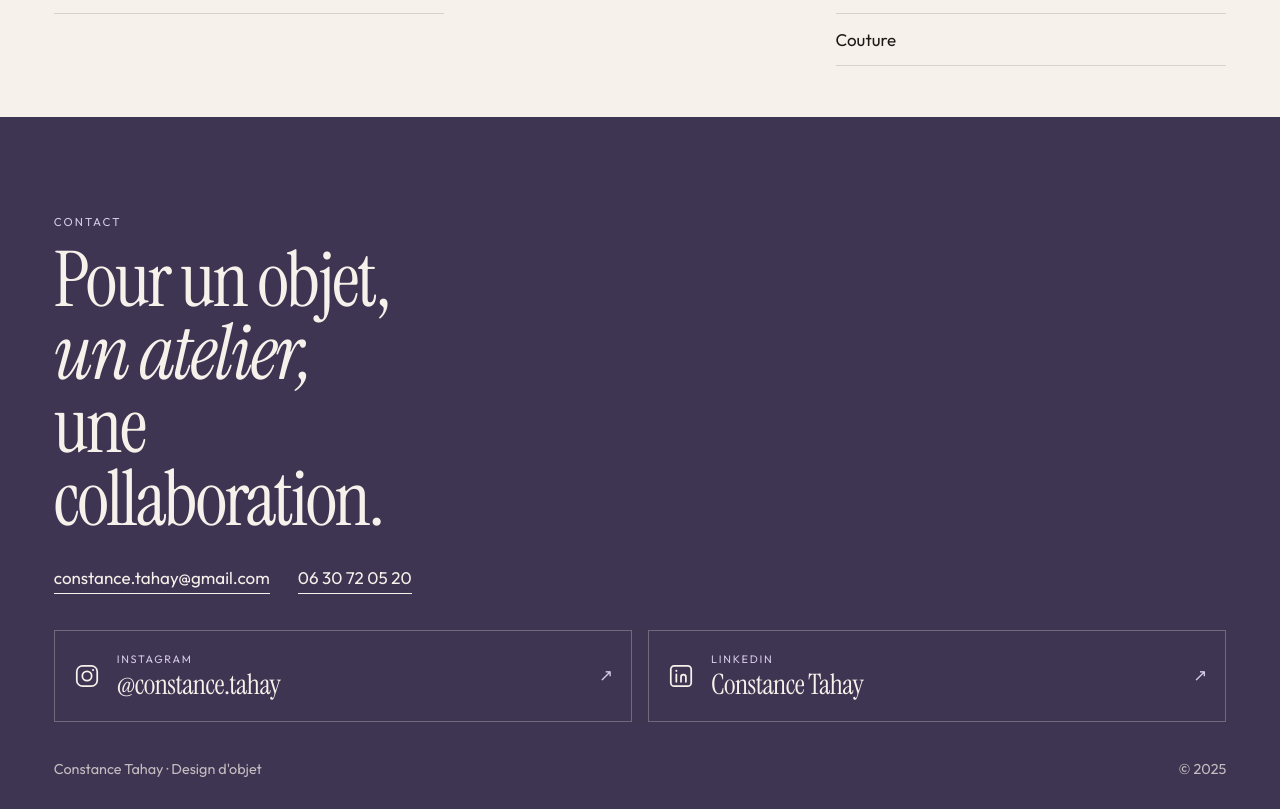
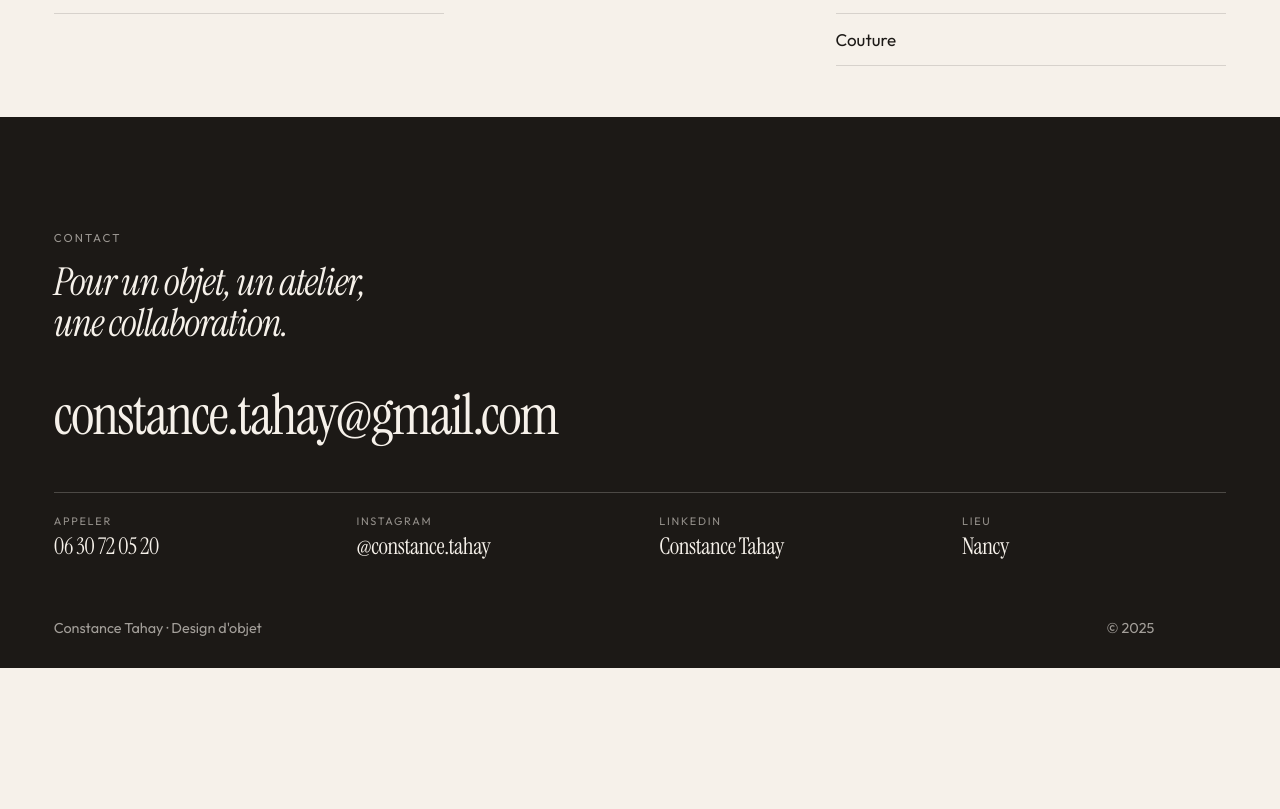
Before and after one commit to Silenixx/constance-portfolio, a React (Vite) app: page / in a window 1280 px wide. Shown: the part 7090-7899 px from the top of the page. After the commit the page ends 7758 px from the top, so only its background shows below. Built offline with nearby package versions, Linux system fonts and the light colour scheme.

Commit message:
Refactor Contact component to streamline contact methods and improve styling; replace social media icons with text links, update layout for better readability, and enhance CSS for a modern look.

```diff
--- a/src/components/Contact/Contact.jsx
+++ b/src/components/Contact/Contact.jsx
@@ -1,38 +1,19 @@
 import styles from "./Contact.module.css";
 import { site } from "../../data/site.js";
 
-function InstagramIcon() {
-  return (
-    <svg viewBox="0 0 24 24" aria-hidden="true">
-      <rect x="3.25" y="3.25" width="17.5" height="17.5" rx="5" />
-      <circle cx="12" cy="12" r="4" />
-      <circle cx="17.2" cy="6.8" r="0.9" fill="currentColor" stroke="none" />
-    </svg>
-  );
-}
-
-function LinkedInIcon() {
-  return (
-    <svg viewBox="0 0 24 24" aria-hidden="true">
-      <rect x="3.25" y="3.25" width="17.5" height="17.5" rx="3" />
-      <circle cx="8" cy="7.6" r="0.9" fill="currentColor" stroke="none" />
-      <path d="M8 10.5V17M12 17v-4a2.1 2.1 0 0 1 4.2 0V17" />
-    </svg>
-  );
-}
-
-const socials = [
+const ways = [
+  { label: "Appeler", value: site.phone, href: `tel:${site.phoneHref}` },
   {
-    name: "Instagram",
-    handle: site.instagramHandle,
+    label: "Instagram",
+    value: site.instagramHandle,
     href: site.instagram,
-    icon: <InstagramIcon />,
+    external: true,
   },
   {
-    name: "LinkedIn",
-    handle: site.linkedinHandle,
+    label: "LinkedIn",
+    value: site.linkedinHandle,
     href: site.linkedin,
-    icon: <LinkedInIcon />,
+    external: true,
   },
 ];
 
@@ -40,32 +21,30 @@ export function Contact() {
   return (
     <footer className={styles.footer} id="contact">
       <p className={styles.kicker}>Contact</p>
-      <h2>
-        Pour un objet,
-        <br />
-        <em>un atelier,</em>
-        <br />
-        une collaboration.
-      </h2>
-      <div className={styles.reach}>
-        <a href={`mailto:${site.email}`}>{site.email}</a>
-        <a href={`tel:${site.phoneHref}`}>{site.phone}</a>
-      </div>
-      <ul className={styles.social}>
-        {socials.map((item) => (
-          <li key={item.name}>
-            <a href={item.href} target="_blank" rel="noreferrer noopener">
-              {item.icon}
-              <span>
-                <span className={styles.network}>{item.name}</span>
-                <span className={styles.handle}>{item.handle}</span>
-              </span>
-              <span className={styles.arrow} aria-hidden="true">
-                ↗
-              </span>
+      <h2>Pour un objet, un atelier, une collaboration.</h2>
+      <a className={styles.mail} href={`mailto:${site.email}`}>
+        {site.email}
+      </a>
+      <ul className={styles.ways}>
+        {ways.map((item) => (
+          <li key={item.label}>
+            <a
+              href={item.href}
+              {...(item.external
+                ? { target: "_blank", rel: "noreferrer noopener" }
+                : {})}
+            >
+              <span>{item.label}</span>
+              {item.value}
             </a>
           </li>
         ))}
+        <li>
+          <p>
+            <span>Lieu</span>
+            {site.place}
+          </p>
+        </li>
       </ul>
       <div className={styles.meta}>
         <p>
--- a/src/components/Contact/Contact.module.css
+++ b/src/components/Contact/Contact.module.css
@@ -1,9 +1,7 @@
 .footer {
-  margin-top: 0;
-  padding: clamp(56px, 8vw, 96px) var(--pad) 28px;
-  background: var(--plum);
+  padding: clamp(64px, 9vw, 112px) var(--pad) 28px;
+  background: var(--ink);
   color: var(--paper);
-  border-top: 0;
   scroll-margin-top: 88px;
 }
 
@@ -11,108 +9,77 @@
   font-size: 0.72rem;
   letter-spacing: 0.18em;
   text-transform: uppercase;
-  color: var(--lilac);
+  color: rgba(246, 241, 234, 0.58);
 }
 
 .footer h2 {
-  margin-top: 12px;
-  max-width: 12ch;
+  margin-top: 14px;
+  max-width: 18ch;
   font-family: var(--serif);
+  font-style: italic;
   font-weight: 400;
-  font-size: clamp(2.8rem, 6vw, 5.4rem);
-  line-height: 0.95;
+  font-size: clamp(1.7rem, 3vw, 2.5rem);
+  line-height: 1.08;
   letter-spacing: -0.03em;
 }
 
-.footer h2 em { font-style: italic; }
-
-.reach {
-  display: flex;
-  flex-wrap: wrap;
-  gap: 10px 28px;
-  margin-top: 28px;
+.mail {
+  display: inline-block;
+  margin-top: 40px;
+  max-width: 100%;
+  font-family: var(--serif);
+  font-size: clamp(1.7rem, 4.4vw, 3.8rem);
+  line-height: 1.05;
+  letter-spacing: -0.03em;
+  overflow-wrap: anywhere;
 }
 
-.reach a {
-  padding-bottom: 2px;
-  border-bottom: 1px solid var(--paper);
+.mail:hover { color: var(--ochre-wash); }
+
+.ways {
+  display: grid;
+  grid-template-columns: repeat(4, minmax(0, 1fr));
+  gap: clamp(18px, 3vw, 40px);
+  margin-top: 48px;
+  padding-top: 22px;
+  border-top: 1px solid rgba(246, 241, 234, 0.22);
 }
 
-.reach a:hover { color: var(--lilac); }
-
-.social {
-  display: grid;
-  grid-template-columns: 1fr 1fr;
-  gap: 16px;
-  margin-top: 36px;
-}
-
-.social a {
-  display: grid;
-  grid-template-columns: auto minmax(0, 1fr) auto;
-  align-items: center;
-  gap: 16px;
-  min-height: 92px;
-  padding: 16px 18px;
-  border: 1px solid rgba(246, 241, 234, 0.28);
-  transition: border-color 0.25s ease, background 0.25s ease;
-}
-
-.social a:hover {
-  border-color: var(--lilac);
-  background: rgba(246, 241, 234, 0.06);
-}
-
-.social svg {
-  width: 28px;
-  height: 28px;
-  fill: none;
-  stroke: currentColor;
-  stroke-width: 1.5;
-  stroke-linecap: round;
-  stroke-linejoin: round;
-}
-
-.network {
+.ways span {
   display: block;
+  margin-bottom: 6px;
+  font-family: var(--sans);
   font-size: 0.68rem;
   letter-spacing: 0.16em;
   text-transform: uppercase;
-  color: var(--lilac);
+  color: rgba(246, 241, 234, 0.55);
 }
 
-.handle {
-  display: block;
-  margin-top: 2px;
+.ways a,
+.ways p {
   font-family: var(--serif);
-  font-size: clamp(1.35rem, 2.2vw, 1.85rem);
+  font-size: clamp(1.25rem, 1.8vw, 1.6rem);
   letter-spacing: -0.02em;
-  line-height: 1.1;
+  line-height: 1.15;
 }
 
-.arrow {
-  font-size: 1.05rem;
-  color: var(--lilac);
-}
-
-.social a:hover .network,
-.social a:hover .arrow { color: var(--paper); }
-
-@media (max-width: 720px) {
-  .social { grid-template-columns: 1fr; }
-}
+.ways a:hover { color: var(--ochre-wash); }
 
 .meta {
   display: flex;
   justify-content: space-between;
   gap: 16px;
-  margin-top: 36px;
-  color: rgba(246, 241, 234, 0.72);
+  margin-top: 56px;
+  padding-right: 72px;
+  color: rgba(246, 241, 234, 0.62);
   font-size: 0.9rem;
 }
 
-.meta span { color: rgba(246, 241, 234, 0.72); }
+@media (max-width: 800px) {
+  .ways { grid-template-columns: 1fr 1fr; }
+}
 
-@media (max-width: 720px) {
+@media (max-width: 520px) {
+  .ways { grid-template-columns: 1fr; }
   .meta { flex-direction: column; }
 }
```
